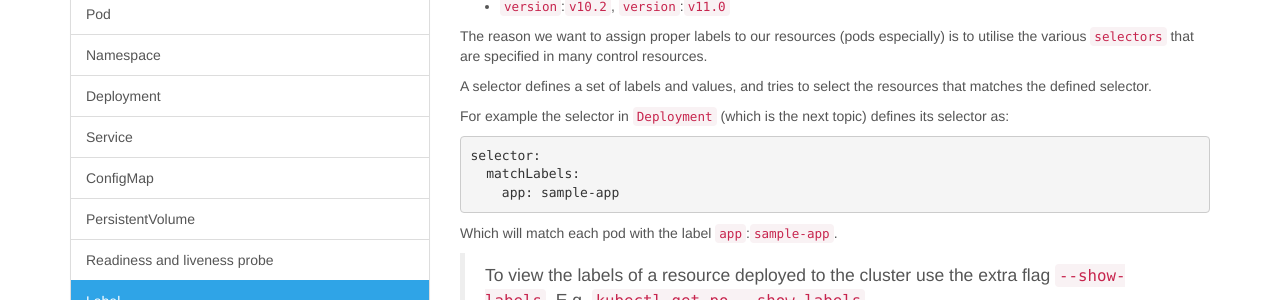
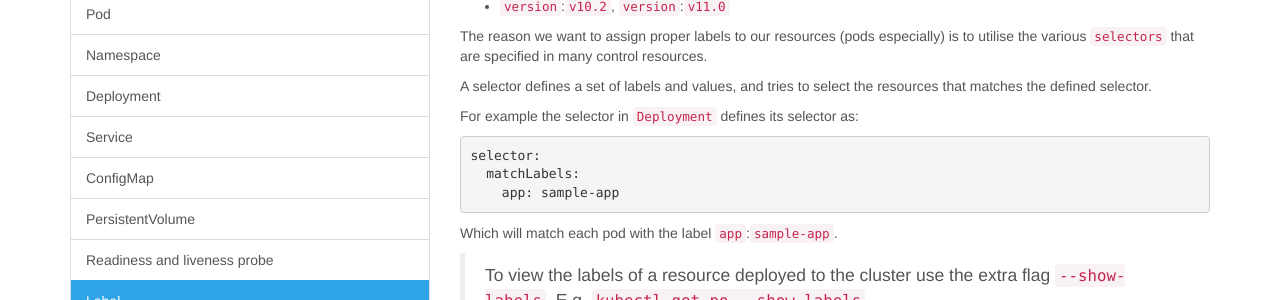
Before and after one commit to knowit/kubernetes-workshop, a Jekyll site: the page built from docs/_docs/workshop/label.md, in a window 1280 px wide and 1003 px high. Shown: the part 327-627 px from the top of the window. Built offline with Jekyll 4.4.1, drawn with Linux system fonts in a browser that asks for light colours.

Commit message:
Update label.md

````diff
--- a/docs/_docs/workshop/label.md
+++ b/docs/_docs/workshop/label.md
@@ -18,7 +18,7 @@ The reason we want to assign proper labels to our resources (pods especially) is
 
 A selector defines a set of labels and values, and tries to select the resources that matches the defined selector.
 
-For example the selector in `Deployment` (which is the next topic) defines its selector as:
+For example the selector in `Deployment` defines its selector as:
 
 ```YAML
 selector:
````
